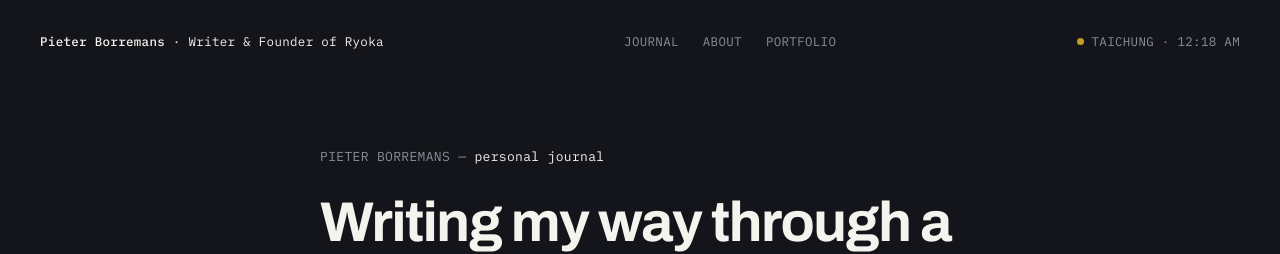
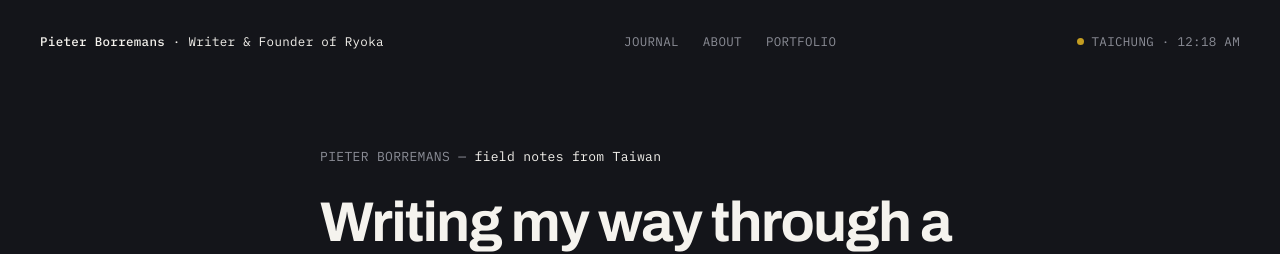
Before and after one commit to sillyledger/personal, a Next.js app: page / in a window 1280 px wide. Shown: the top 254 px of the page. Built offline with nearby package versions, Linux system fonts and the light colour scheme.

Commit message:
Update Hero.tsx

```diff
--- a/components/Hero.tsx
+++ b/components/Hero.tsx
@@ -13,7 +13,7 @@ export default function Hero() {
 
       <div className="font-mono text-[13px] tracking-wide text-muted uppercase mb-6">
         Pieter Borremans —{" "}
-        <span className="text-ink normal-case">personal journal</span>
+        <span className="text-ink normal-case">field notes from Taiwan</span>
       </div>
 
       <h1 className="font-display font-bold text-[clamp(30px,4.6vw,56px)] leading-[1.18] tracking-tight text-ink">
```
